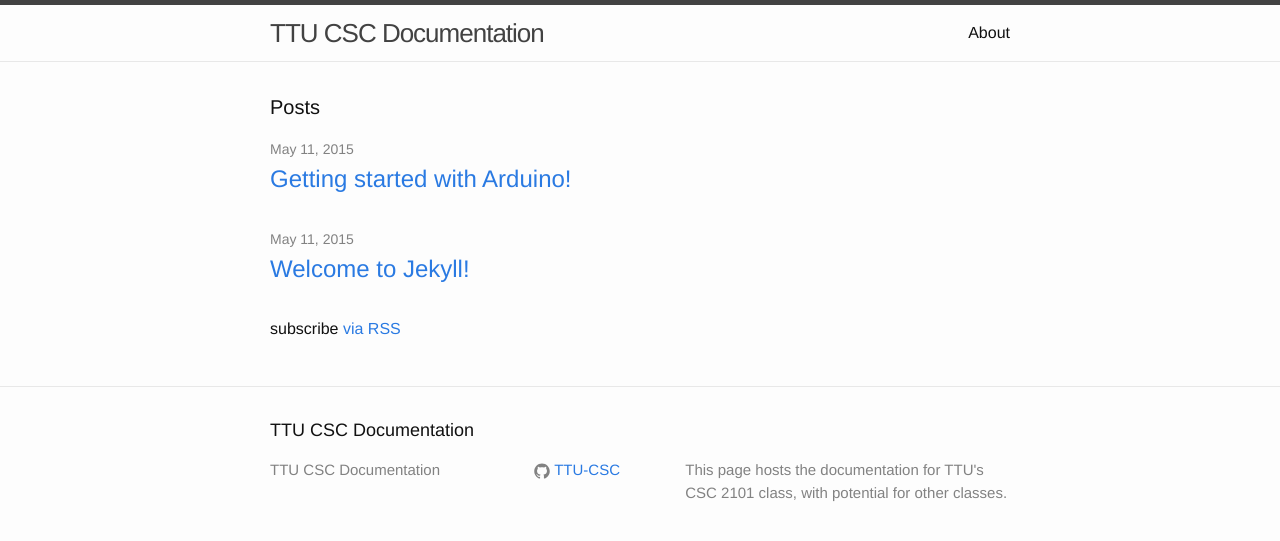
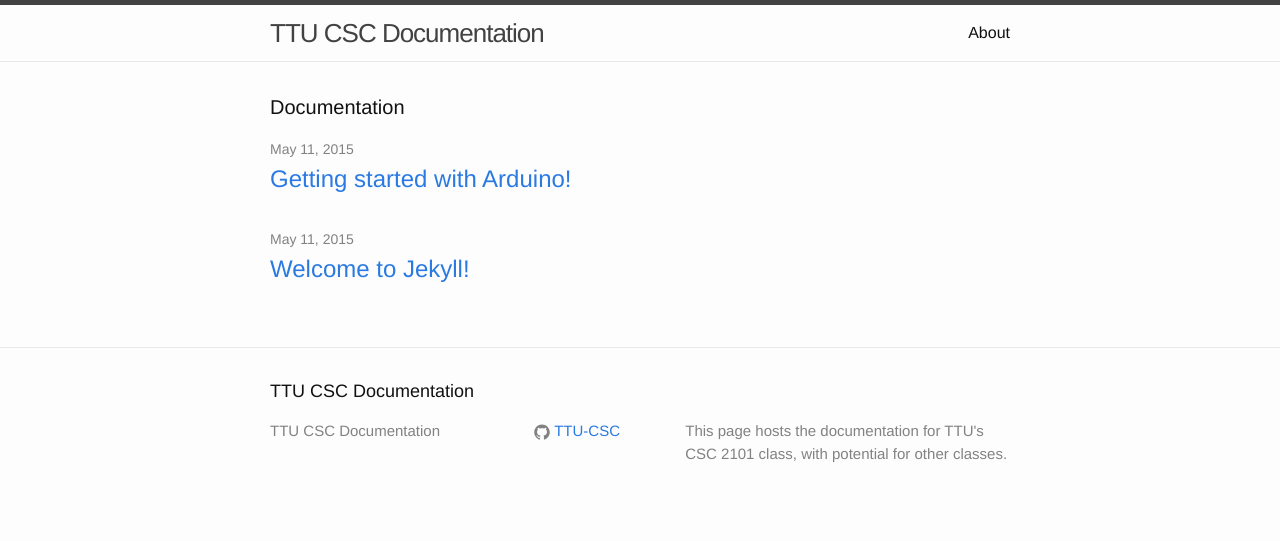
Before and after one commit to TTU-CSC/ttu-csc.github.com, a Jekyll site: the page built from index.html, in a window 1280 px wide. Shown: the top 541 px of the page. Built offline with Jekyll 4.4.1, drawn with Linux system fonts in a browser that asks for light colours.

Commit message:
Update index.html

```diff
--- a/index.html
+++ b/index.html
@@ -4,7 +4,7 @@
 
 <div class="home">
 
-  <h1 class="page-heading">Posts</h1>
+  <h1 class="page-heading">Documentation</h1>
 
   <ul class="post-list">
     {% for post in site.posts %}
@@ -18,6 +18,4 @@
     {% endfor %}
   </ul>
 
-  <p class="rss-subscribe">subscribe <a href="{{ "/feed.xml" | prepend: site.baseurl }}">via RSS</a></p>
-
 </div>
```
